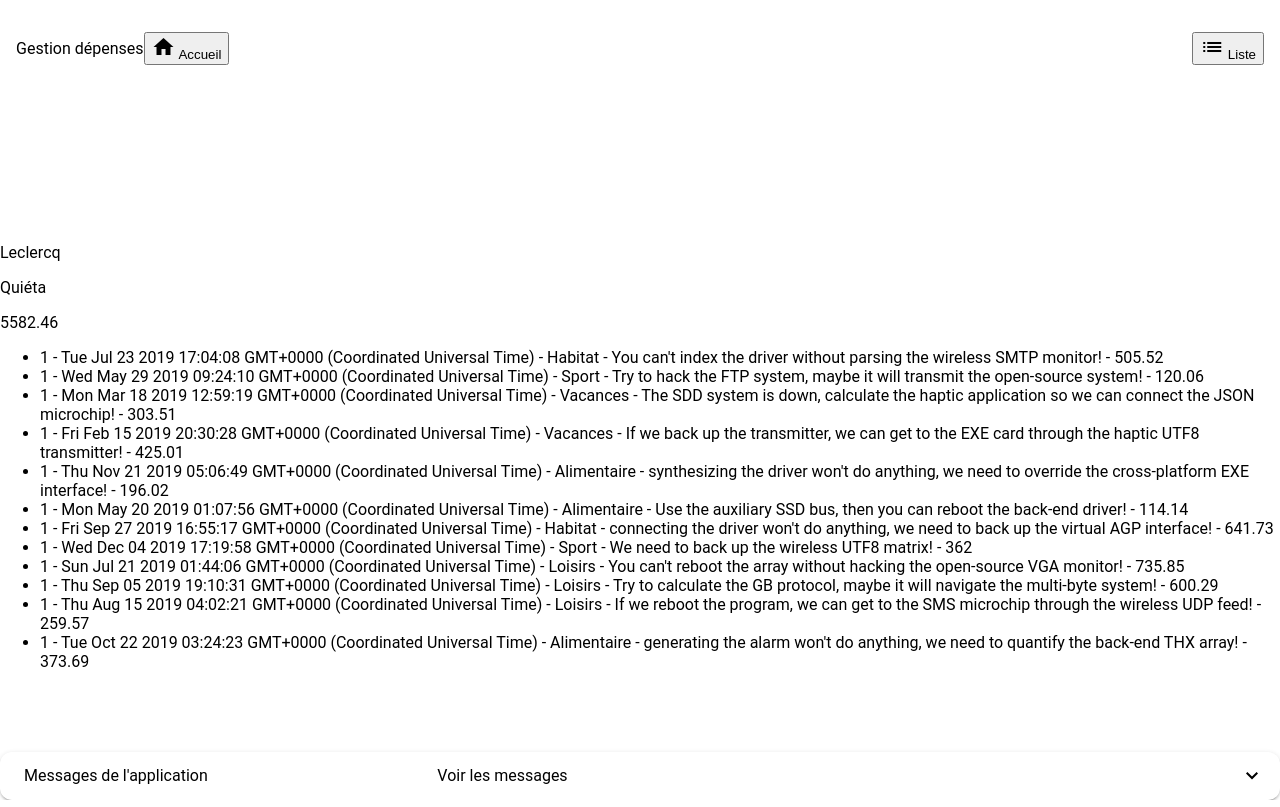
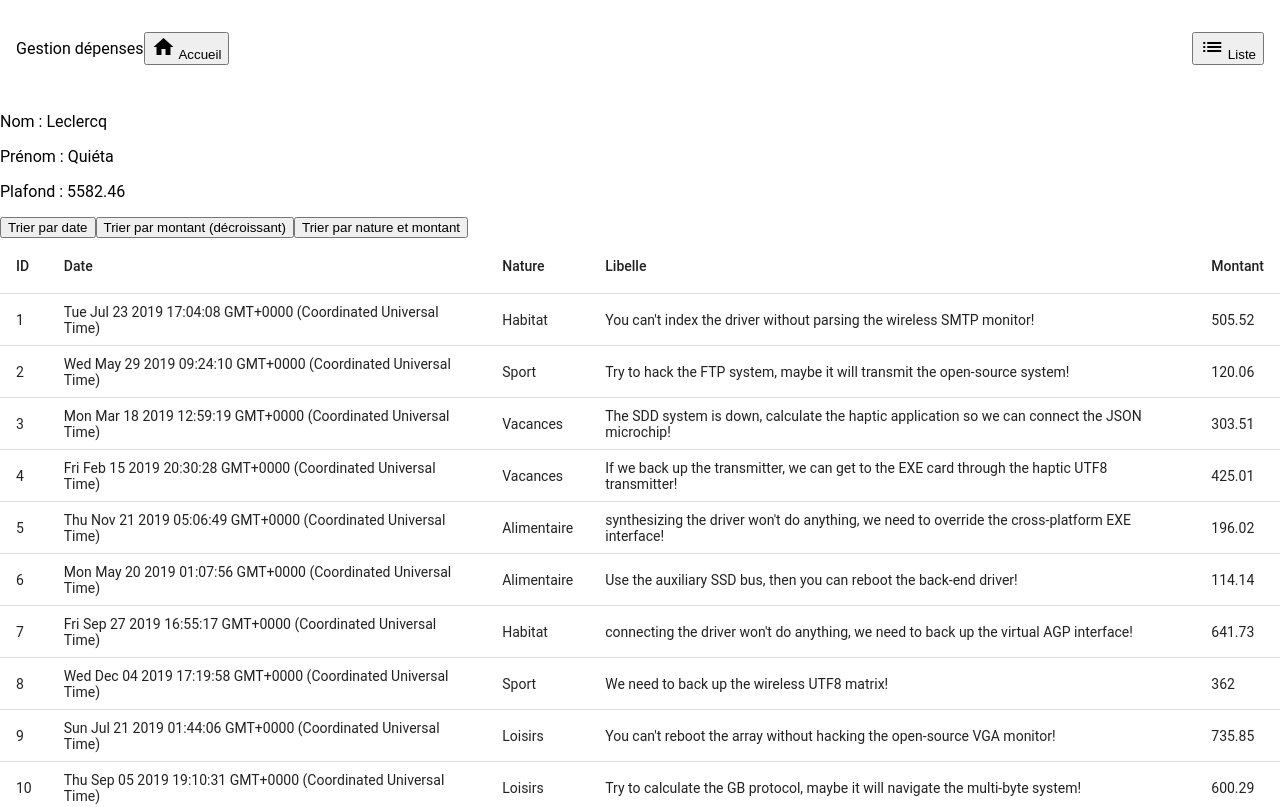
Before and after one commit to axelriv62/gestion-depenses, an Angular app: page /personnes/1 in a window 1280 px wide. Shown: the top 807 px of the page. Built offline with nearby package versions, Linux system fonts and the light colour scheme.

Commit message:
feat: affichage des détails des personnes dans un tableau et ajout d'une fonction de tri

```diff
--- a/src/app/personnes-details.component.ts
+++ b/src/app/personnes-details.component.ts
@@ -1,42 +1,102 @@
-import {Component} from '@angular/core';
+import {Component, ViewChild} from '@angular/core';
 import {ActivatedRoute} from '@angular/router';
 import {PersonnesService} from './services/personnes.service';
 import {DepensesService} from './services/depenses.service';
+import {
+  MatCell,
+  MatCellDef,
+  MatColumnDef,
+  MatHeaderCell,
+  MatHeaderCellDef,
+  MatHeaderRow,
+  MatHeaderRowDef,
+  MatRow,
+  MatRowDef,
+  MatTable,
+  MatTableModule
+} from '@angular/material/table';
+import {Depense} from './depense';
+import {MessagesService} from './services/messages.service';
 
 @Component({
   selector: 'app-personnes-details',
-  imports: [],
+  imports: [
+    MatTable,
+    MatTableModule,
+    MatColumnDef,
+    MatHeaderCell,
+    MatCell,
+    MatCellDef,
+    MatHeaderCellDef,
+    MatHeaderRow,
+    MatHeaderRowDef,
+    MatRow,
+    MatRowDef
+  ],
   template: `
     <div>
-      <p>{{ getPersonne().nom }}</p>
-      <p>{{ getPersonne().prenom }}</p>
-      <p>{{ getPersonne().plafond }}</p>
+      <p>Nom : {{ getPersonne().nom }} </p>
+      <p>Prénom : {{ getPersonne().prenom }}</p>
+      <p>Plafond : {{ getPersonne().plafond }}</p>
     </div>
-    <div>
-      <ul>
-        @for (depense of getDepensesOfPersonneId(); track id) {
-          <li>{{ depense.idPersonne }} - {{ depense.dd }} - {{ depense.nature }} - {{ depense.libelle }}
-            - {{ depense.montant }}
-          </li>
-        }
-      </ul>
-    </div>
+    <button (click)="getDepensesOfPersonneId(0)">Trier par date</button>
+    <button (click)="getDepensesOfPersonneId(1)">Trier par montant (décroissant)</button>
+    <button (click)="getDepensesOfPersonneId(2)">Trier par nature et montant</button>
+    <table mat-table [dataSource]="depenses">
+      <ng-container matColumnDef="id">
+        <th mat-header-cell *matHeaderCellDef>ID</th>
+        <td mat-cell *matCellDef="let depense">{{ depense.id }}</td>
+      </ng-container>
+      <ng-container matColumnDef="dd">
+        <th mat-header-cell *matHeaderCellDef>Date</th>
+        <td mat-cell *matCellDef="let depense">{{ depense.dd }}</td>
+      </ng-container>
+      <ng-container matColumnDef="nature">
+        <th mat-header-cell *matHeaderCellDef>Nature</th>
+        <td mat-cell *matCellDef="let depense">{{ depense.nature }}</td>
+      </ng-container>
+      <ng-container matColumnDef="libelle">
+        <th mat-header-cell *matHeaderCellDef>Libelle</th>
+        <td mat-cell *matCellDef="let depense">{{ depense.libelle }}</td>
+      </ng-container>
+      <ng-container matColumnDef="montant">
+        <th mat-header-cell *matHeaderCellDef>Montant</th>
+        <td mat-cell *matCellDef="let depense">{{ depense.montant }}</td>
+      </ng-container>
+
+      <tr mat-header-row *matHeaderRowDef="columns"></tr>
+      <tr mat-row *matRowDef="let row; columns: columns;"></tr>
+
+    </table>
   `,
   styles: ``
 })
 export class PersonnesDetailsComponent {
+  @ViewChild(MatTable) table!: MatTable<Depense>
   id: number;
+  columns = ['id', 'dd', 'nature', 'libelle', 'montant'];
+  depenses: Depense[] = [];
 
-  constructor(private route: ActivatedRoute, private personnesService: PersonnesService, private depensesService: DepensesService) {
-    this.id = +(this.route.snapshot.paramMap.get('id') || 0);
+  constructor(private route: ActivatedRoute, private personnesService: PersonnesService, private depensesService: DepensesService, private messagesService: MessagesService) {
+    this.id = +(this.route.snapshot.paramMap.get('id') || 1);
+    this.depenses = depensesService.getDepensesOfPersonneId(this.id);
   }
 
   getPersonne() {
     return this.personnesService.getPersonne(this.id);
   }
 
-  getDepensesOfPersonneId() {
-    return this.depensesService.getDepensesOfPersonneId(this.id);
+  getDepensesOfPersonneId(sort?: number) {
+    this.depenses = this.depensesService.getDepensesOfPersonneId(this.id, sort);
+    this.messagesService.clear()
+    if (sort == 0) {
+      this.messagesService.add('Tri par date');
+    } else if (sort == 1) {
+      this.messagesService.add('Tri par montant (décroissant)');
+    } else {
+      this.messagesService.add('Tri par nature et montant');
+    }
+    this.table.renderRows()
   }
 
 }
--- a/src/app/personnes-liste.component.ts
+++ b/src/app/personnes-liste.component.ts
@@ -31,7 +31,7 @@ import {NgClass} from '@angular/common';
   ],
   template: `
     <button (click)="getPersonnes(0)">Trier par ID</button>
-    <button (click)="getPersonnes(1)">Trier par Nom (A-Z)</button>
+    <button (click)="getPersonnes(1)">Trier par nom (A-Z)</button>
     <button (click)="getPersonnes(2)">Trier par Nom (Z-A)</button>
     <table mat-table [dataSource]="personnes">
       <ng-container matColumnDef="id">
@@ -68,22 +68,7 @@ import {NgClass} from '@angular/common';
 
     </table>
   `,
-  styles: `
-    table {
-      width: 100%;
-      border-collapse: collapse;
-    }
-
-    th, td {
-      border: 1px solid black;
-      padding: 8px;
-      text-align: left;
-    }
-
-    button {
-      margin-bottom: 10px;
-    }
-  `
+  styles: ``
 })
 export class PersonnesListeComponent {
   @ViewChild(MatTable) table!: MatTable<Personne>
--- a/src/app/services/depenses.service.ts
+++ b/src/app/services/depenses.service.ts
@@ -12,7 +12,16 @@ export class DepensesService {
     this.personnesService.getPersonnes(0).forEach(p => this.depenses.push(...p.depenses));
   }
 
-  getDepensesOfPersonneId(id: number): Depense[] {
-    return this.depenses.filter(depense => depense.idPersonne === id);
+  getDepensesOfPersonneId(id: number, sort?: number): Depense[] {
+    let depenses = this.depenses.filter(depense => depense.idPersonne === id);
+    if (sort === 0) {
+      return depenses.sort((a, b) => a.dd.getTime() - b.dd.getTime());
+    } else if (sort === 1) {
+      return depenses.sort((a, b) => b.montant - a.montant);
+    } else if (sort === 2) {
+      return depenses.sort((a, b) => a.nature.localeCompare(b.nature) || b.montant - a.montant);
+    } else {
+      return depenses;
+    }
   }
 }
```
